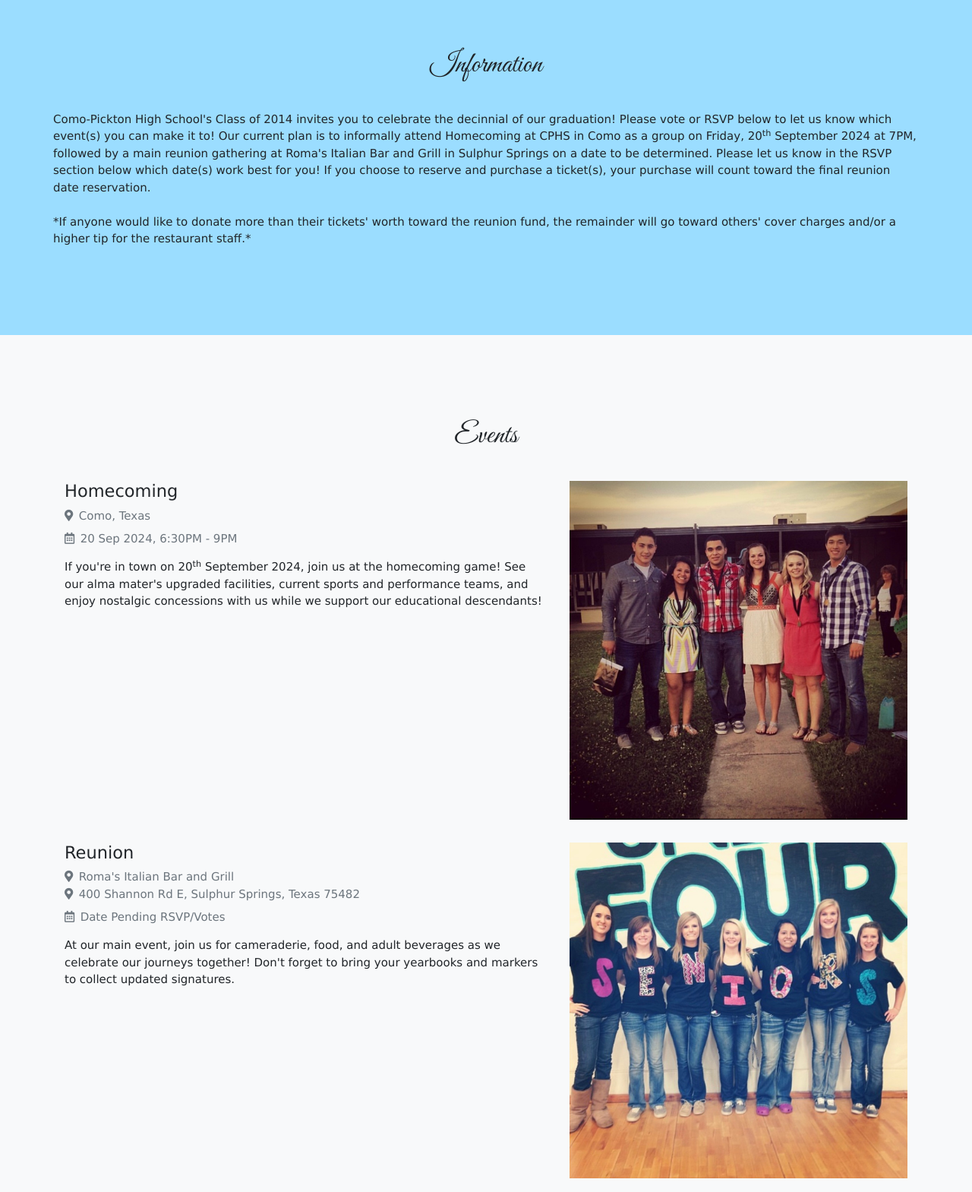
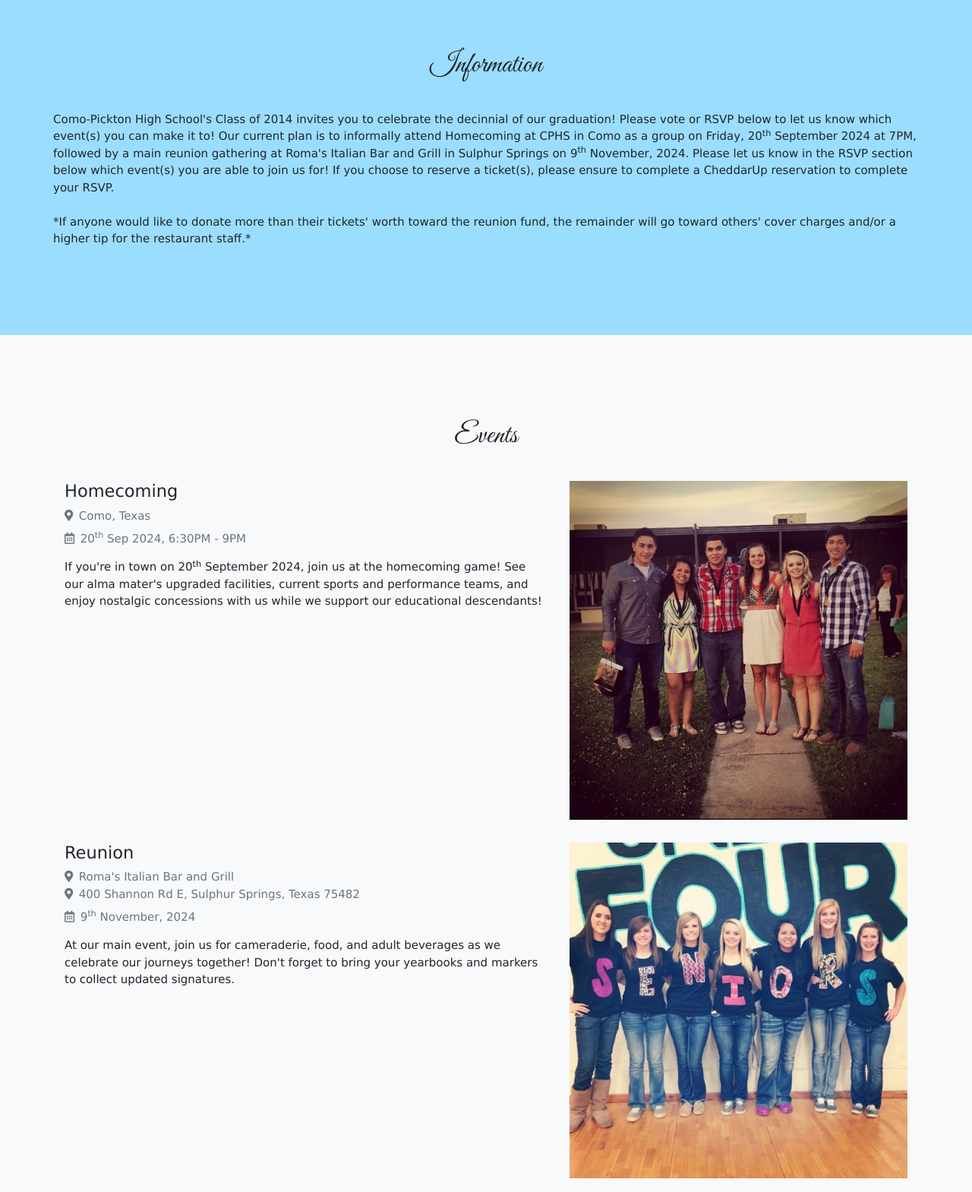
Before and after one commit to jakechood/CPHS_class_of_2014_reunion, a plain HTML site: page index.html in a window 1280 px wide. Shown: the part 940-2509 px from the top of the page at 76% size. Drawn offline with nearby package versions, Linux system fonts and the light colour scheme.

Commit message:
Specifies reunion date and adds plea for funding to complete RSVP

```diff
--- a/index.html
+++ b/index.html
@@ -97,7 +97,7 @@
   <div class="container">
     <h2 class="h1 text-center pb-3 ww-title" data-aos="zoom-in-down" data-aos-duration="1000">Information</h2>
     <div class="row text-center">
-     <p class="pt-3 text-left">Como&dash;Pickton High School&apos;s Class of 2014 invites you to celebrate the decinnial of our graduation&excl; Please vote or RSVP below to let us know which event&lpar;s&rpar; you can make it to&excl; Our current plan is to informally attend Homecoming at CPHS in Como as a group on Friday&comma; 20<sup>th</sup> September 2024 at 7PM&comma; followed by a main reunion gathering at Roma&apos;s Italian Bar and Grill in Sulphur Springs on a date to be determined&period; Please let us know in the RSVP section below which date&lpar;s&rpar; work best for you&excl; If you choose to reserve and purchase a ticket&lpar;s&rpar;&comma; your purchase will count toward the final reunion date reservation&period;
+     <p class="pt-3 text-left">Como&dash;Pickton High School&apos;s Class of 2014 invites you to celebrate the decinnial of our graduation&excl; Please vote or RSVP below to let us know which event&lpar;s&rpar; you can make it to&excl; Our current plan is to informally attend Homecoming at CPHS in Como as a group on Friday&comma; 20<sup>th</sup> September 2024 at 7PM&comma; followed by a main reunion gathering at Roma&apos;s Italian Bar and Grill in Sulphur Springs on 9<sup>th</sup> November&comma; 2024&period; Please let us know in the RSVP section below which event&lpar;s&rpar; you are able to join us for&excl; If you choose to reserve a ticket&lpar;s&rpar;&comma; please ensure to complete a CheddarUp reservation to complete your RSVP&period;
 
       <br>
       <br>
@@ -115,7 +115,7 @@
           <div class="h4">Homecoming</div>
           <ul>
             <li><i class="text-muted fas fa-map-marker-alt"></i><span class="pl-2 text-muted">Como&comma; Texas</span></li>
-            <li class="pt-2"><i class="text-muted far fa-calendar-alt"></i><span class="pl-2 text-muted">20 Sep 2024&comma; 6&colon;30PM &dash; 9PM</span></li>
+            <li class="pt-2"><i class="text-muted far fa-calendar-alt"></i><span class="pl-2 text-muted">20<sup>th</sup> Sep 2024&comma; 6&colon;30PM &dash; 9PM</span></li>
           </ul>
           <p>If you&apos;re in town on 20<sup>th</sup> September 2024&comma; join us at the homecoming game&excl; See our alma mater&apos;s upgraded facilities&comma; current sports and performance teams&comma; and enjoy nostalgic concessions with us while we support our educational descendants&excl;</p>
         </div>
@@ -131,7 +131,7 @@
           <ul>
             <li><i class="text-muted fas fa-map-marker-alt"></i><span class="pl-2 text-muted">Roma&apos;s Italian Bar and Grill</span></li>
             <li><i class="text-muted fas fa-map-marker-alt"></i><span class="pl-2 text-muted">400 Shannon Rd E&comma; Sulphur Springs&comma; Texas 75482</span></li>
-            <li class="pt-2"><i class="text-muted far fa-calendar-alt"></i><span class="pl-2 text-muted">Date Pending RSVP&sol;Votes</span></li>
+            <li class="pt-2"><i class="text-muted far fa-calendar-alt"></i><span class="pl-2 text-muted">9<sup>th</sup> November&comma; 2024</span></li>
           </ul>
 
           <p>At our main event&comma; join us for cameraderie&comma; food&comma; and adult beverages as we celebrate our journeys together&excl; Don&apos;t forget to bring your yearbooks and markers to collect updated signatures&period;</p>
@@ -773,7 +773,7 @@
           >
           <div class="row">
             <div class="pb-3 w3-padding">
-              Please let us know which event&lpar;s&rpar; you plan to attend&comma; if you are bringing a guest&comma; or otherwise&period; Tickets for our group reservation at Roma&apos;s will be &dollar;10 per person and can be purchased with Apple Pay&comma; Google Cash&comma; or cards supported by CheddarUp&period; If the paid dinner gets cancelled&comma; refunds will be announced by email and processed through CheddarUp&period;
+              Please let us know which event&lpar;s&rpar; you plan to attend&comma; if you are bringing a guest&comma; or otherwise&period; Tickets for our group reservation at Roma&apos;s will be &dollar;10 per person and can be purchased with Apple Pay&comma; Google Cash&comma; or cards supported by CheddarUp&period; <em>If you choose to reserve a ticket&lpar;s&rpar;&comma; please ensure to complete a CheddarUp reservation to complete your RSVP&period;</em> If the paid dinner gets cancelled&comma; refunds will be announced by email and processed through CheddarUp&period;
             </div>
           </div>
           <div class="row">
```
